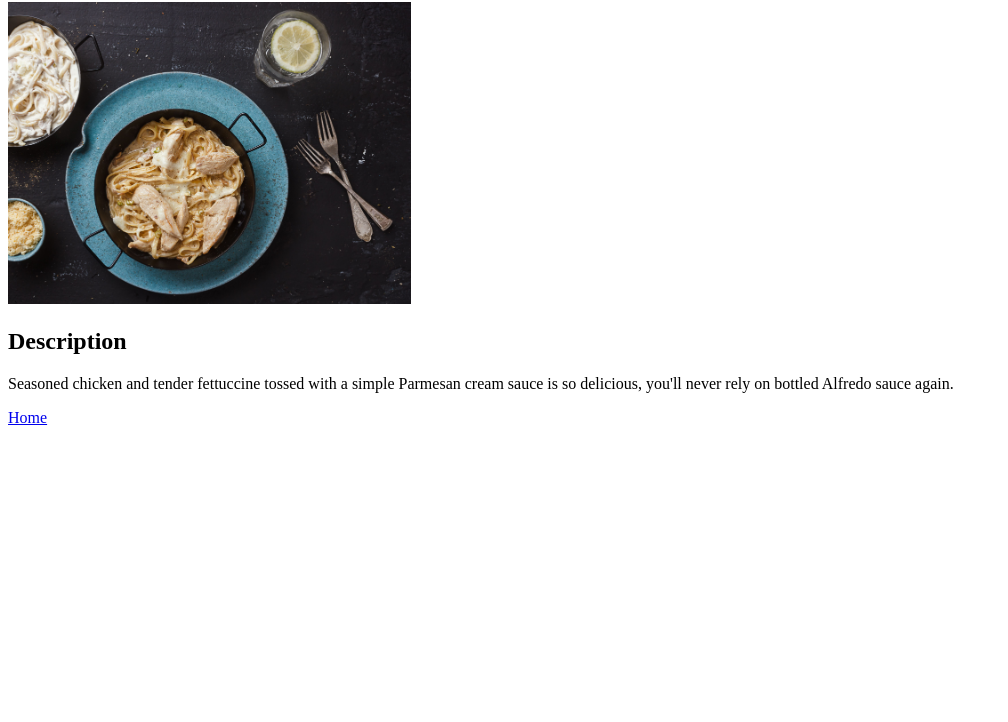
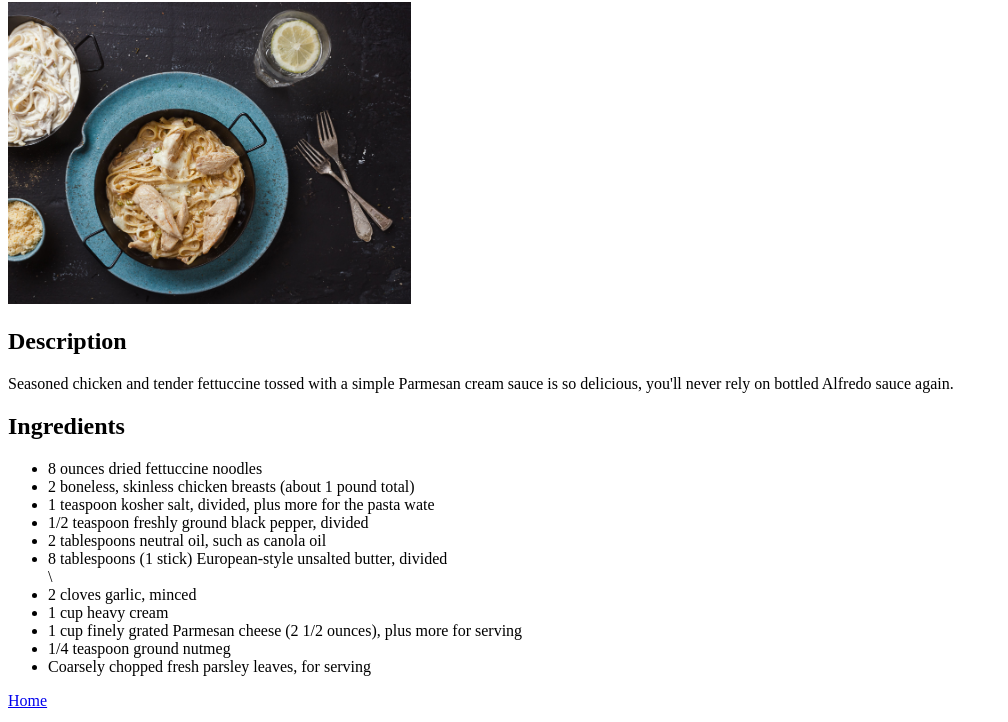
Before and after one commit to Ivan3342/odin-recipes, a plain HTML site: page recipes/chicken-alfredo.html in a window 1280 px wide. Shown: the part 78-800 px from the top of the page, without its empty margins (0-1008 px from the left). Drawn offline with Linux system fonts and the light colour scheme.

Commit message:
Added ingredients lists
Each page now has a heading with text 'Ingredients' and an unordered list containing all ingredients needed.

```diff
--- a/recipes/chicken-alfredo.html
+++ b/recipes/chicken-alfredo.html
@@ -14,6 +14,22 @@
     <p>Seasoned chicken and tender fettuccine tossed with a simple Parmesan cream sauce is so delicious, you'll never rely
         on bottled Alfredo sauce again. </p>
 
+    <h2>Ingredients</h2>
+    <ul>
+        <li>8 ounces dried fettuccine noodles</li>
+        <li>2 boneless, skinless chicken breasts (about 1 pound total)</li>
+        <li>1 teaspoon kosher salt, divided, plus more for the pasta wate</li>
+        <li>1/2 teaspoon freshly ground black pepper, divided</li>
+        <li>2 tablespoons neutral oil, such as canola oil</li>
+        <li>8 tablespoons (1 stick) European-style unsalted butter, divided</li>\
+        <li>2 cloves garlic, minced</li>
+        <li>1 cup heavy cream</li>
+        <li>1 cup finely grated Parmesan cheese (2 1/2 ounces), plus more for serving</li>
+        <li>1/4 teaspoon ground nutmeg</li>
+        <li>Coarsely chopped fresh parsley leaves, for serving</li>
+    </ul>
+
+
     <a href="../index.html">Home</a>
 </body>
 </html>
```
Also changed, not shown: recipes/madeleines.html (+13 -0 lines), recipes/tomato-soup.html (+12 -0 lines).
